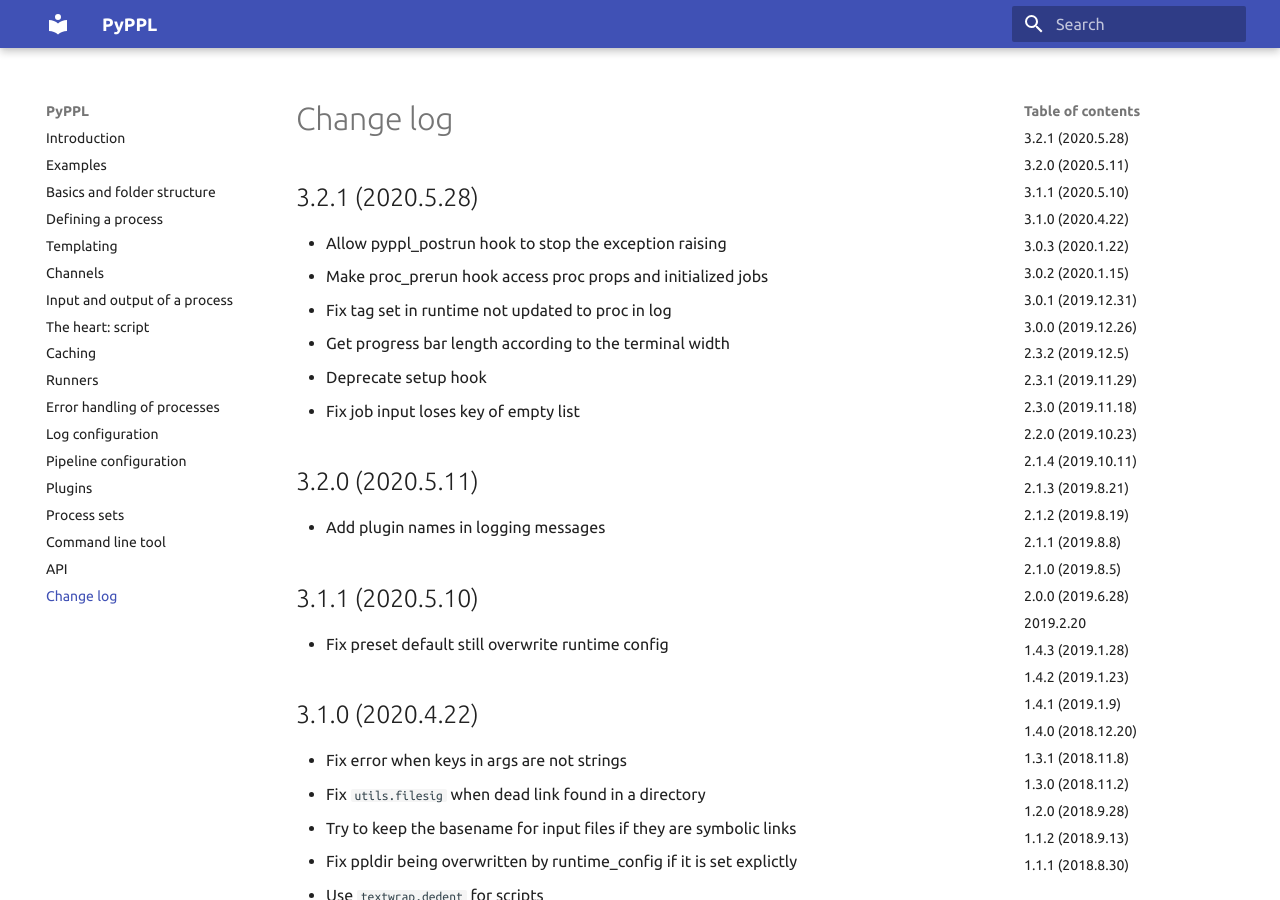
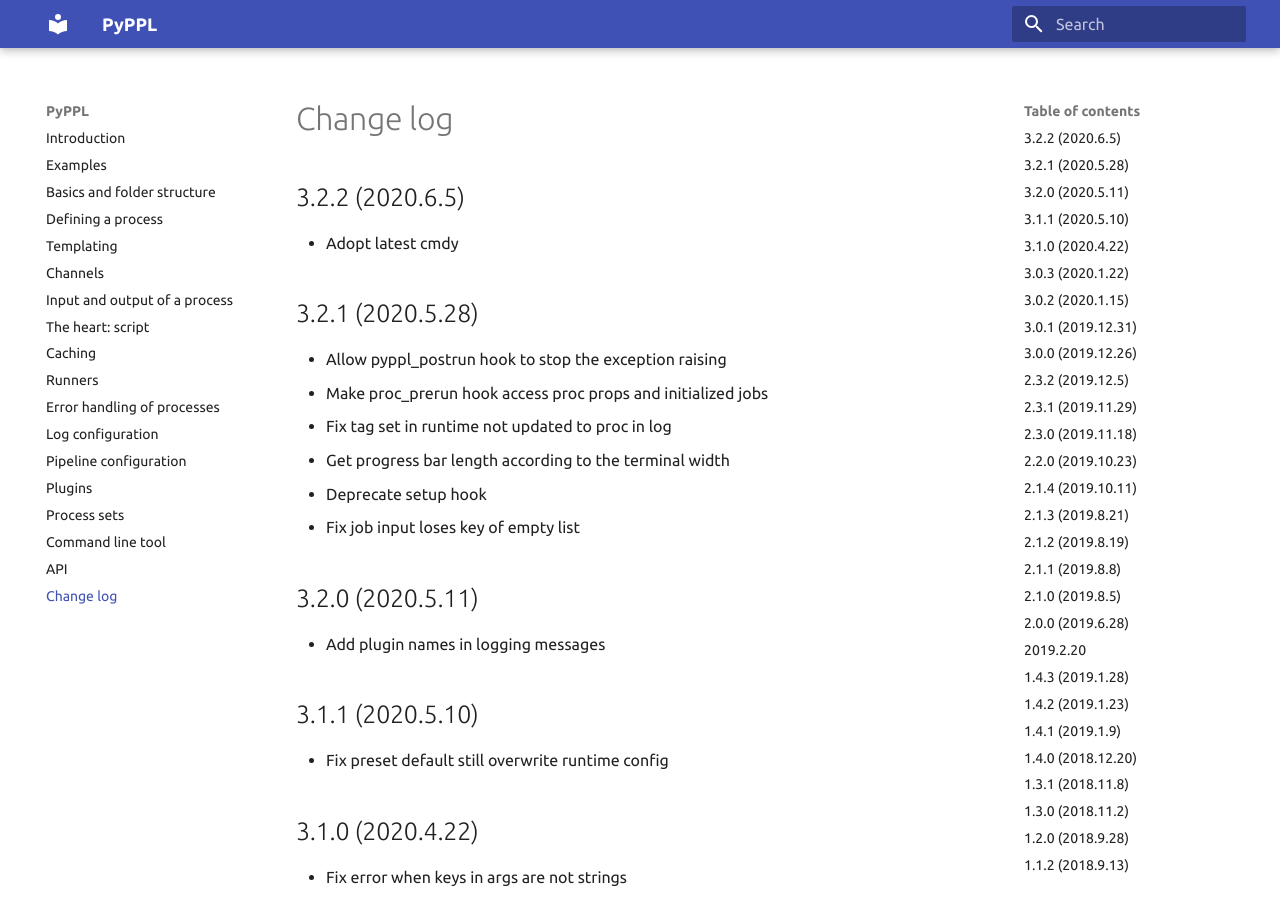
Before and after one commit to pwwang/pipen, an MkDocs documentation site: the page built from docs/CHANGELOG.md, in a window 1280 px wide and 900 px high. Built offline with MkDocs 1.6.1 and Material for MkDocs 9.7.7, drawn with Linux system fonts in a browser that asks for light colours.

Commit message:
Update Changelog

```diff
--- a/docs/CHANGELOG.md
+++ b/docs/CHANGELOG.md
@@ -1,3 +1,6 @@
+# 3.2.2 (2020.6.5)
+- Adopt latest cmdy
+
 # 3.2.1 (2020.5.28)
 - Allow pyppl_postrun hook to stop the exception raising
 - Make proc_prerun hook access proc props and initialized jobs
```
